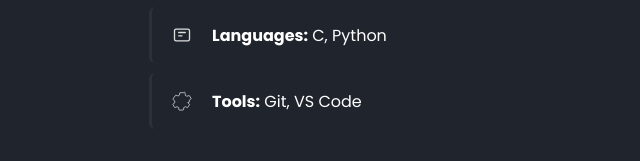
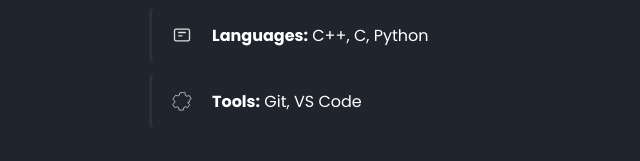
Before and after one commit to deepanshu12311/newPortfolio, a plain HTML site: page about.html in a window 1280 px wide. Shown: the part 507-668 px from the top of the page, 61-701 px from the left. Drawn offline with Linux system fonts and the light colour scheme.

Commit message:
Added new language

```diff
--- a/about.html
+++ b/about.html
@@ -49,7 +49,7 @@
                 <span class="skill-icon" aria-hidden="true">
                     <svg viewBox="0 0 24 24" fill="none" xmlns="http://www.w3.org/2000/svg"><rect x="3" y="5" width="18" height="14" rx="2" stroke="currentColor" stroke-width="1.6"/><path d="M8 9h8M8 13h4" stroke="currentColor" stroke-width="1.6" stroke-linecap="round"/></svg>
                 </span>
-                <span class="skill-text"><strong>Languages:</strong> C, Python</span>
+                <span class="skill-text"><strong>Languages:</strong> C++, C, Python</span>
             </li>
             <li tabindex="0" role="listitem" data-tooltip="Git workflows and efficient editor setup">
                 <span class="skill-icon" aria-hidden="true">
```
